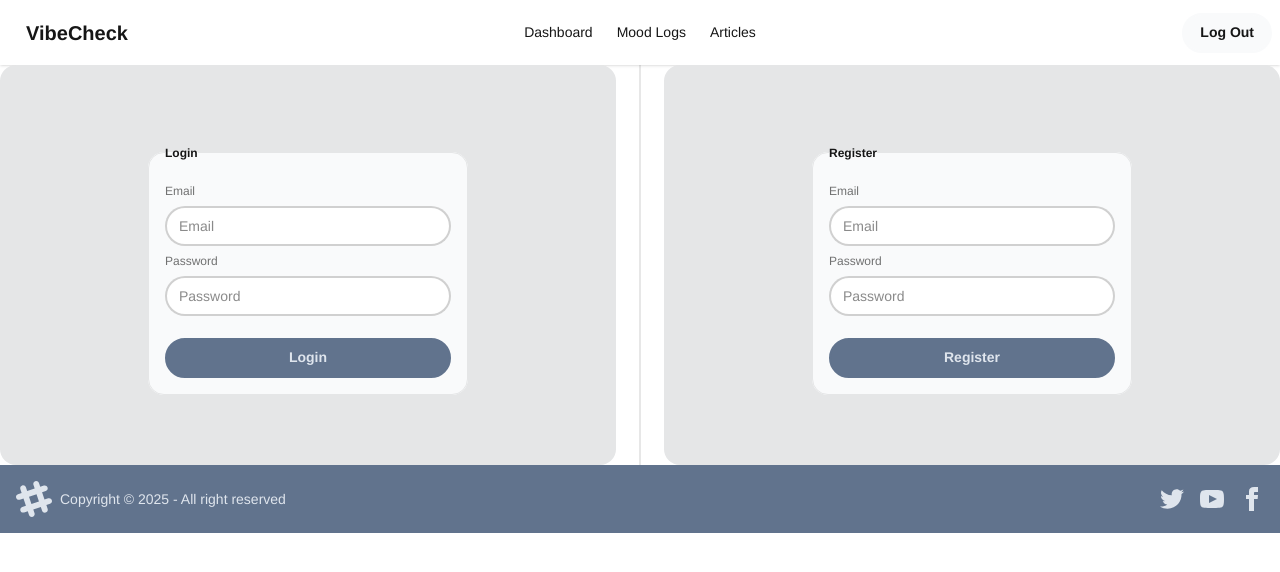
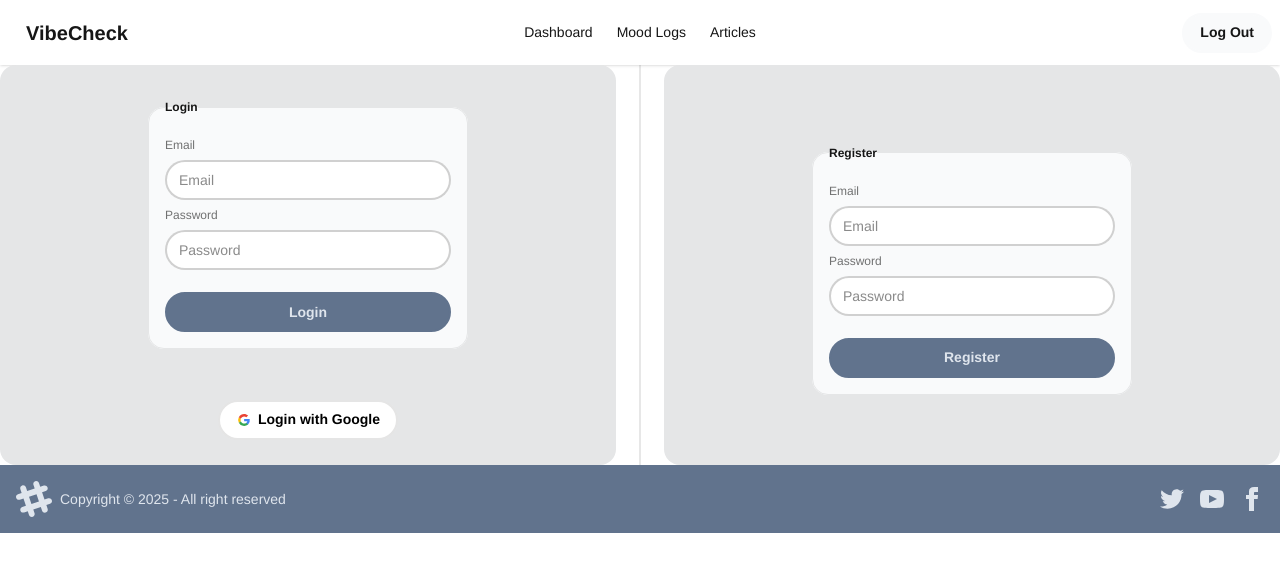
Before and after one commit to stmcpeters/VibeCheck, a React (Vite) app in the folder client/: page /auth in a window 1280 px wide. Shown: the top 572 px of the page. Built offline with nearby package versions, Linux system fonts and the light colour scheme.

Commit message:
add Google login placeholder button to UserAuth component

```diff
--- a/client/src/pages/UserAuth.jsx
+++ b/client/src/pages/UserAuth.jsx
@@ -19,6 +19,11 @@ export default function UserAuth() {
 
         <button className="btn btn-neutral mt-4">Login</button>
         </fieldset>
+        {/* Google */}
+        <button className="btn bg-white text-black border-[#e5e5e5]">
+          <svg aria-label="Google logo" width="16" height="16" xmlns="http://www.w3.org/2000/svg" viewBox="0 0 512 512"><g><path d="m0 0H512V512H0" fill="#fff"></path><path fill="#34a853" d="M153 292c30 82 118 95 171 60h62v48A192 192 0 0190 341"></path><path fill="#4285f4" d="m386 400a140 175 0 0053-179H260v74h102q-7 37-38 57"></path><path fill="#fbbc02" d="m90 341a208 200 0 010-171l63 49q-12 37 0 73"></path><path fill="#ea4335" d="m153 219c22-69 116-109 179-50l55-54c-78-75-230-72-297 55"></path></g></svg>
+          Login with Google
+        </button>
       </div>
       <div className="divider divider-horizontal"></div>
       <div className="card bg-base-300 rounded-box grid h-100 grow place-items-center">
```
